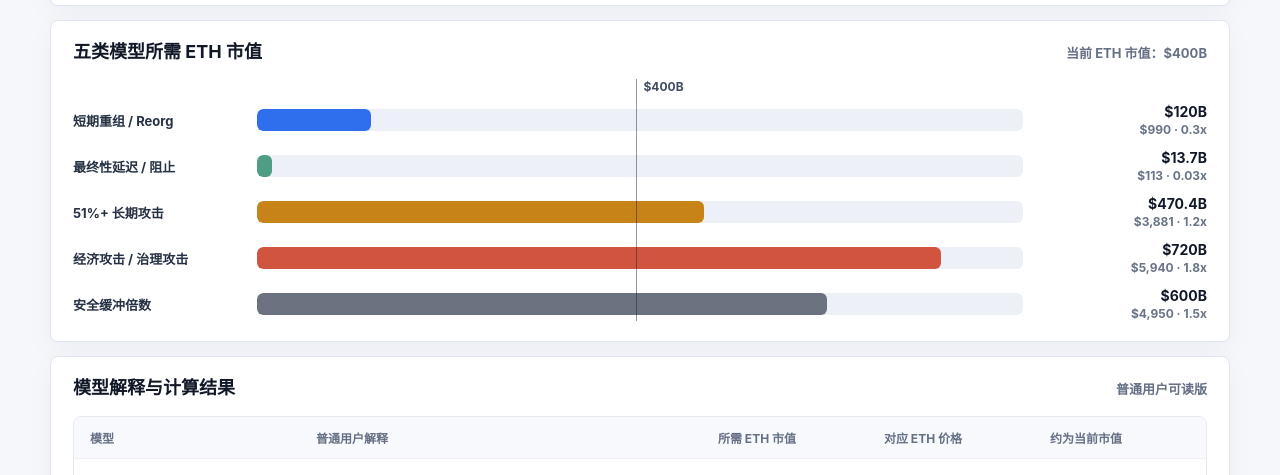
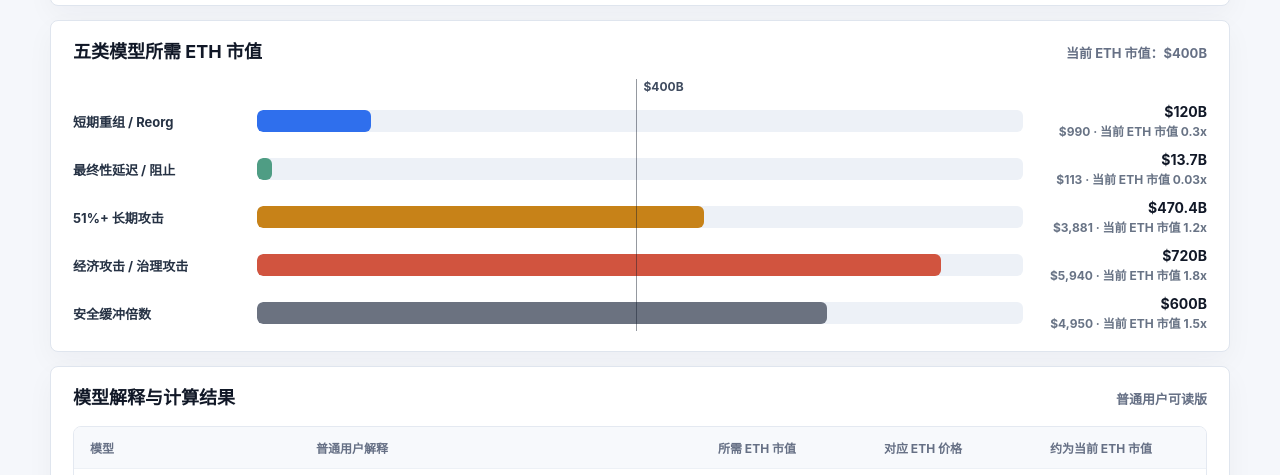
Before and after one commit to yinlynette705-maker/rwa-eth-security-calculator, a plain HTML site: page index.html in a window 1280 px wide. Shown: the part 460-935 px from the top of the page. Drawn offline with Linux system fonts and the light colour scheme.

Commit message:
Clarify ETH market cap multiple label

```diff
--- a/index.html
+++ b/index.html
@@ -259,7 +259,7 @@
         <span>普通用户可读版</span>
       </div>
       <div class="model-table">
-        <div class="table-head"><span>模型</span><span>普通用户解释</span><span>所需 ETH 市值</span><span>对应 ETH 价格</span><span>约为当前市值</span></div>
+        <div class="table-head"><span>模型</span><span>普通用户解释</span><span>所需 ETH 市值</span><span>对应 ETH 价格</span><span>约为当前 ETH 市值</span></div>
         <div id="model-rows"></div>
       </div>
     </section>
@@ -334,7 +334,7 @@
         <div class="bar-row">
           <div class="bar-label">${item.name}</div>
           <div class="bar-track"><div class="bar-fill" style="width:${Math.max(2, item.requiredMarketCap / chartMax * 100)}%; background:${item.color}"></div></div>
-          <div class="bar-value"><b>${formatUsd(item.requiredMarketCap)}</b><span>${formatPrice(item.ethPrice)} · ${item.multiple.toFixed(item.multiple < 0.1 ? 2 : 1)}x</span></div>
+          <div class="bar-value"><b>${formatUsd(item.requiredMarketCap)}</b><span>${formatPrice(item.ethPrice)} · 当前 ETH 市值 ${item.multiple.toFixed(item.multiple < 0.1 ? 2 : 1)}x</span></div>
         </div>
       `).join("");
 
```
